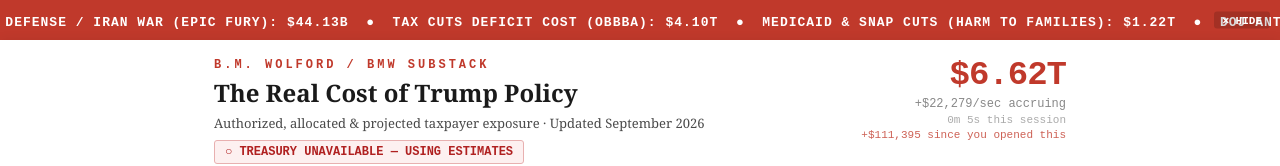
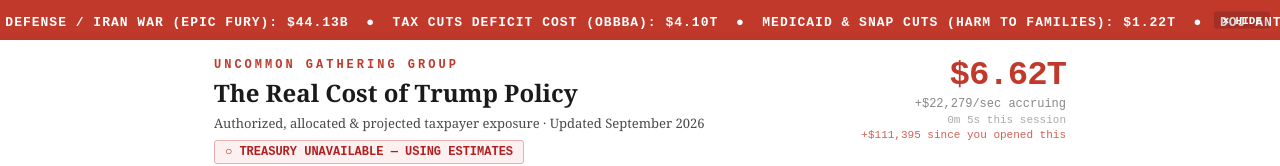
Before and after one commit to brookewolford/policy-cost-tracker, a React (Create React App) app in the folder policy-tracker-v2/: page / in a window 1280 px wide. Shown: the top 166 px of the page. Built offline with nearby package versions, Linux system fonts and the light colour scheme; no server answers.

Commit message:
Update App.js

```diff
--- a/policy-tracker-v2/src/App.js
+++ b/policy-tracker-v2/src/App.js
@@ -194,7 +194,7 @@
   ctx.fillStyle = "#c0392b";
   ctx.font = "700 11px monospace";
   ctx.letterSpacing = "3px";
-  ctx.fillText("B.M. WOLFORD / BMW SUBSTACK", 36, 38);
+  ctx.fillText("UNCOMMON GATHERING GROUP", 36, 38);
 
   // Title
   ctx.fillStyle = "#1a1a1a";
@@ -565,7 +565,7 @@
           <div style={{ display: "flex", justifyContent: "space-between", alignItems: "flex-start", flexWrap: "wrap", gap: "12px" }}>
             <div>
               <div style={{ fontFamily: "monospace", fontSize: "12px", letterSpacing: "3px", color: "#c0392b", marginBottom: "7px", fontWeight: 700 }}>
-                B.M. WOLFORD / BMW SUBSTACK
+                UNCOMMON GATHERING GROUP
               </div>
               <h1 style={{ fontFamily: "Georgia, serif", fontSize: "24px", fontWeight: 700, color: "#1a1a1a", margin: 0, lineHeight: 1.2 }}>
                 The Real Cost of Trump Policy
```
